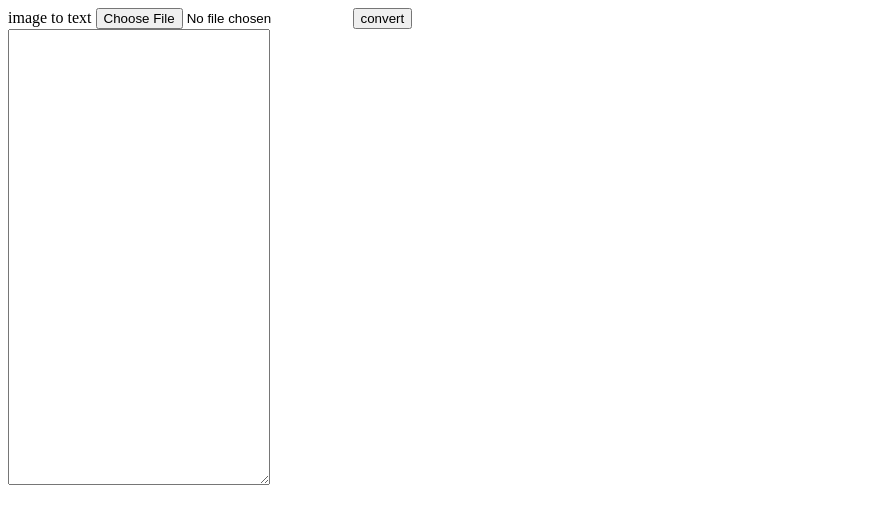
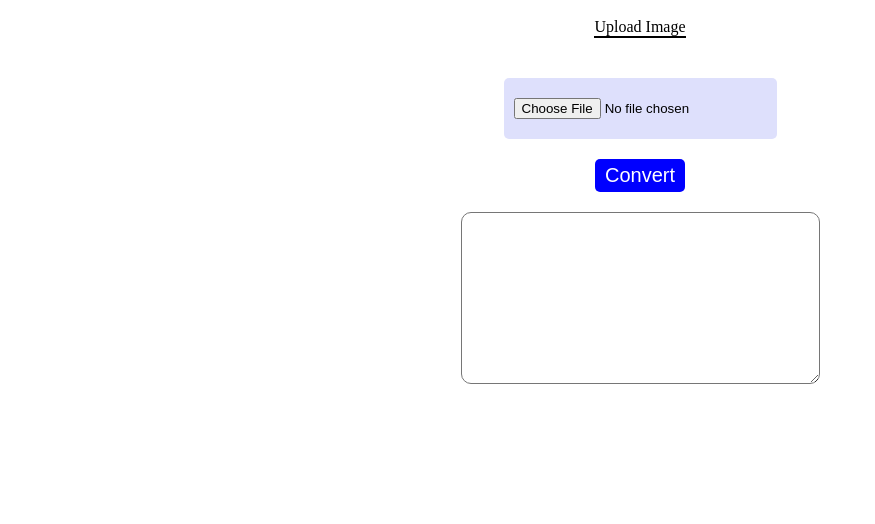
Before and after one commit to kksharma2101/bhumio-assignment, a Node server app: page / in a window 1280 px wide. Shown: the top 524 px of the page, without its empty margins (0-875 px from the left). Run offline with Node 20, Linux system fonts and the light colour scheme.

Commit message:
modified

```diff
--- a/views/index.ejs
+++ b/views/index.ejs
@@ -4,18 +4,69 @@
 <head>
     <meta charset="UTF-8">
     <meta name="viewport" content="width=device-width, initial-scale=1.0">
-    <title>Document</title>
+    <style>
+        .container {
+            padding: 10px;
+            display: flex;
+            align-items: center;
+            justify-content: center;
+            flex-direction: column;
+        }
+
+        .formContainer {
+            display: flex;
+            align-items: center;
+            justify-content: center;
+            flex-direction: column;
+            gap: 20px;
+        }
+
+        label {
+            border-bottom: solid black 2px;
+        }
+
+        #input {
+            margin-top: 20px;
+            padding: 20px 10px;
+            background-color: #dee0fc;
+            border-radius: 5px;
+        }
+
+        button {
+            background-color: blue;
+            padding: 5px 10px;
+            border: none;
+            color: #fff;
+            border-radius: 5px;
+            font-size: 20px;
+            margin-bottom: 20px;
+        }
+
+        button:hover {
+            opacity: 0.8;
+            cursor: pointer;
+        }
+
+        textarea {
+            width: auto;
+            padding: 10px;
+            border-radius: 10px;
+        }
+    </style>
+    <title>Bhumio-Assignment</title>
 </head>
 
 <body>
-    <form action="/imagetotext" method="post" enctype="multipart/form-data">
-        <label for="post">image to text</label>
-        <input type="file" name="file" accept="image/*" id="input">
-        <button>convert</button>
-    </form>
-    <textarea cols="30" rows="30">
+    <div class="container">
+        <form action="/imagetotext" class="formContainer" method="post" enctype="multipart/form-data">
+            <label for="post">Upload Image</label>
+            <input type="file" name="file" accept="image/*" id="input">
+            <button>Convert</button>
+        </form>
+        <textarea cols="40" rows="10">
         <%=data%>
      </textarea>
+    </div>
 </body>
 
 </html>
```
Also changed, not shown: 14 other files.
